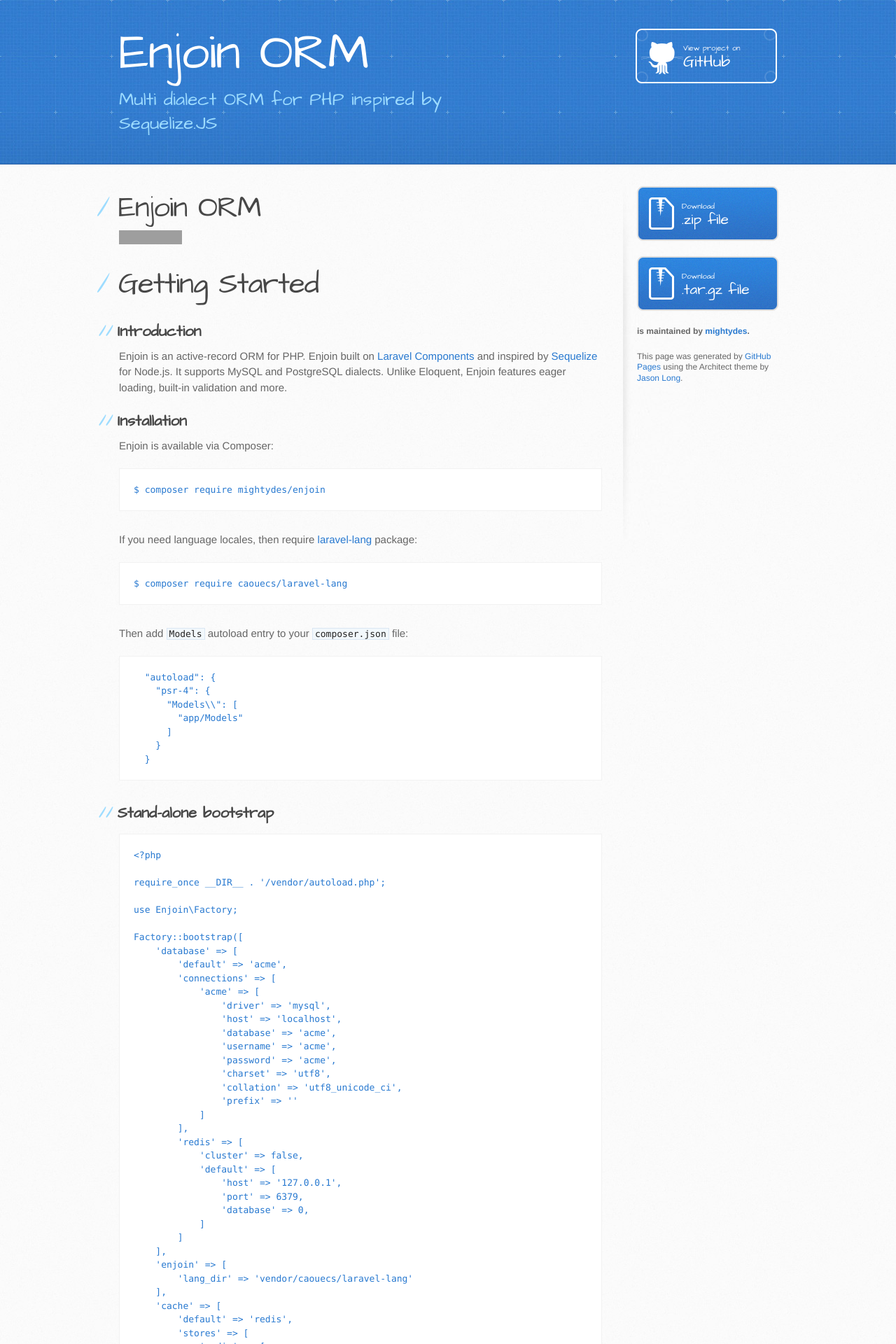
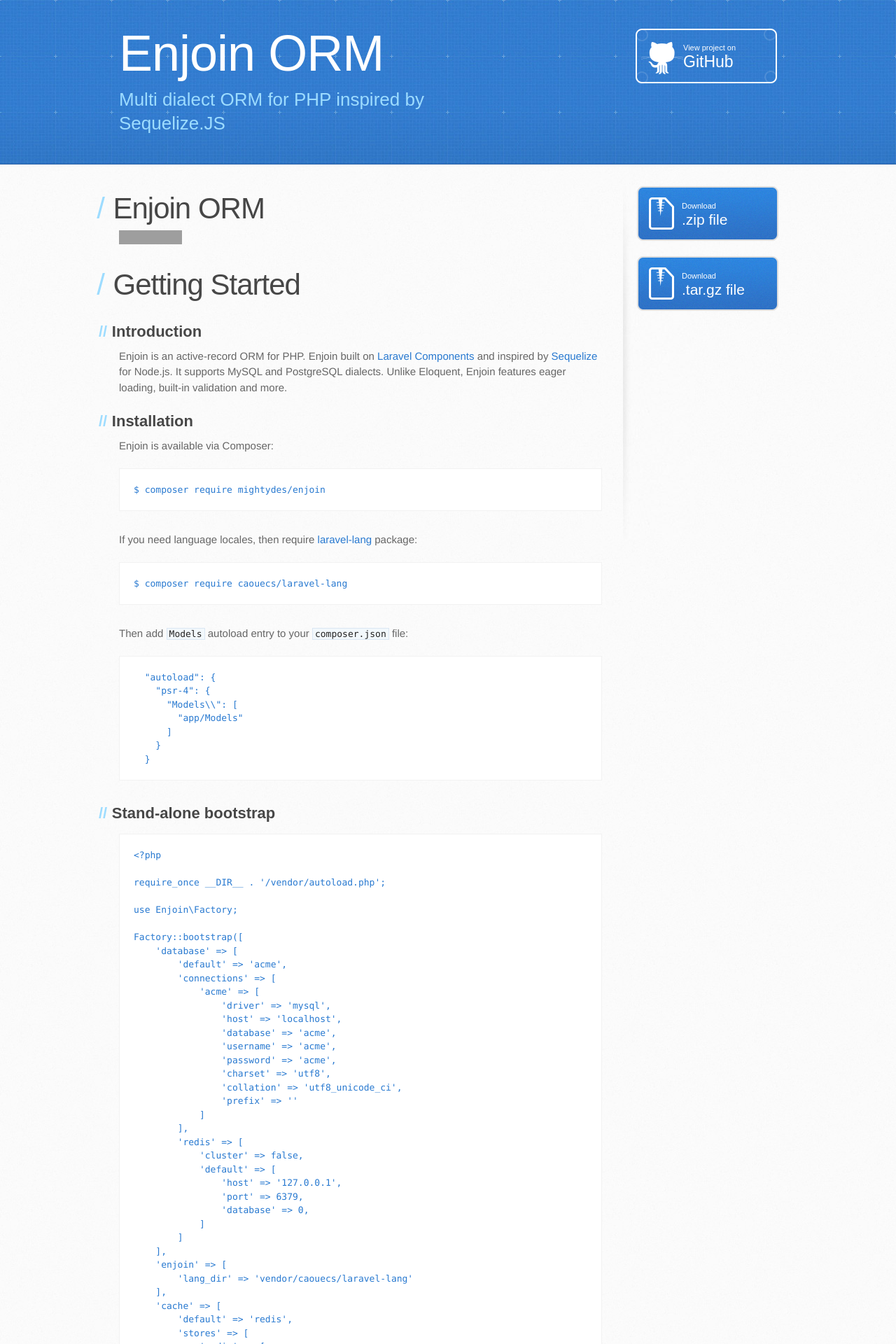
Before and after one commit to mightydes/enjoin, a Jekyll site: the page built from index.md, in a window 1280 px wide. Shown: the top 1920 px of the page at 70% size. Built offline with Jekyll 4.4.1, drawn with Linux system fonts in a browser that asks for light colours; Markdown is read by kramdown in place of the engine named in the settings; grey boxes are pictures that could not be loaded.

Commit message:
Better layout

```diff
--- a/_config.yml
+++ b/_config.yml
@@ -1,2 +1 @@
-markdown: redcarpet
-path: http://mightydes.github.io/enjoin
+ghPagesUrl: http://mightydes.github.io/enjoin
--- a/_layouts/index.html
+++ b/_layouts/index.html
@@ -4,10 +4,12 @@
     <meta charset='utf-8'>
     <meta http-equiv="X-UA-Compatible" content="chrome=1">
     <meta name="viewport" content="width=device-width, initial-scale=1, maximum-scale=1">
+
+    <link rel="shortcut icon" href="favicon.ico" type="image/x-icon">
     <link href='https://fonts.googleapis.com/css?family=Architects+Daughter' rel='stylesheet' type='text/css'>
-    <link rel="stylesheet" type="text/css" href="{{ site.path }}/stylesheets/stylesheet.css" media="screen">
-    <link rel="stylesheet" type="text/css" href="{{ site.path }}/stylesheets/github-light.css" media="screen">
-    <link rel="stylesheet" type="text/css" href="{{ site.path }}/stylesheets/print.css" media="print">
+    <link rel="stylesheet" type="text/css" href="stylesheets/stylesheet.css" media="screen">
+    <link rel="stylesheet" type="text/css" href="stylesheets/github-light.css" media="screen">
+    <link rel="stylesheet" type="text/css" href="stylesheets/print.css" media="print">
 
     <!--[if lt IE 9]>
     <script src="//html5shiv.googlecode.com/svn/trunk/html5.js"></script>
@@ -40,10 +42,6 @@
                 <small>Download</small>
                 .tar.gz file
             </a>
-
-            <p class="repo-owner"><a href="https://github.com/mightydes/enjoin"></a> is maintained by <a href="https://github.com/mightydes">mightydes</a>.</p>
-
-            <p>This page was generated by <a href="https://pages.github.com">GitHub Pages</a> using the Architect theme by <a href="https://twitter.com/jasonlong">Jason Long</a>.</p>
         </aside>
     </div>
 </div>
--- a/stylesheets/stylesheet.css
+++ b/stylesheets/stylesheet.css
@@ -443,6 +443,7 @@ p {
 a {
     color: #2879d0;
 }
+
 a:hover {
     color: #2268b2;
 }
@@ -450,7 +451,7 @@ a:hover {
 header {
     padding-top: 40px;
     padding-bottom: 40px;
-  font-family: 'Architects Daughter', 'Helvetica Neue', Helvetica, Arial, serif;
+    font-family: 'PT Sans', sans-serif;
     background: #2e7bcf url(../images/header-bg.jpg) 0 0 repeat-x;
     border-bottom: solid 1px #275da1;
 }
@@ -521,21 +522,24 @@ a.button {
     height: 58px;
     padding-top: 22px;
     padding-left: 68px;
-  font-family: 'Architects Daughter', 'Helvetica Neue', Helvetica, Arial, serif;
+    font-family: 'PT Sans', sans-serif;
     font-size: 23px;
     line-height: 1.2;
     color: #fff;
 }
+
 a.button small {
     display: block;
     font-size: 11px;
 }
+
 header a.button {
     position: absolute;
     top: 0;
     right: 0;
     background: transparent url(../images/github-button.png) 0 0 no-repeat;
 }
+
 aside a.button {
     display: block;
     width: 138px;
@@ -565,6 +569,7 @@ pre {
     background: #fff;
     border: solid 1px #f2f2f2;
 }
+
 pre code {
     padding: 0;
     color: #2879d0;
@@ -575,7 +580,6 @@ pre code {
 ul, ol, dl {
     margin-bottom: 20px;
 }
-
 
 /* COMMON STYLES */
 
@@ -608,13 +612,12 @@ form {
 
 }
 
-
 /* GENERAL ELEMENT TYPE STYLES */
 
 #main-content h1 {
     margin-top: 0;
     margin-bottom: 0;
-  font-family: 'Architects Daughter', 'Helvetica Neue', Helvetica, Arial, serif;
+    font-family: 'PT Sans', sans-serif;
     font-size: 2.8em;
     font-weight: normal;
     color: #474747;
@@ -631,12 +634,13 @@ form {
 
 #main-content h2 {
     margin-bottom: 8px;
-  font-family: 'Architects Daughter', 'Helvetica Neue', Helvetica, Arial, serif;
+    font-family: 'PT Sans', sans-serif;
     font-size: 22px;
     font-weight: bold;
     color: #474747;
     text-indent: 4px;
 }
+
 #main-content h2:before {
     padding-right: 0.3em;
     margin-left: -1.5em;
@@ -647,7 +651,7 @@ form {
 #main-content h3 {
     margin-top: 24px;
     margin-bottom: 8px;
-  font-family: 'Architects Daughter', 'Helvetica Neue', Helvetica, Arial, serif;
+    font-family: 'PT Sans', sans-serif;
     font-size: 18px;
     font-weight: bold;
     color: #474747;
@@ -663,7 +667,7 @@ form {
 
 #main-content h4 {
     margin-bottom: 8px;
-  font-family: 'Architects Daughter', 'Helvetica Neue', Helvetica, Arial, serif;
+    font-family: 'PT Sans', sans-serif;
     font-size: 15px;
     font-weight: bold;
     color: #474747;
@@ -679,11 +683,12 @@ h4:before {
 
 #main-content h5 {
     margin-bottom: 8px;
-  font-family: 'Architects Daughter', 'Helvetica Neue', Helvetica, Arial, serif;
+    font-family: 'PT Sans', sans-serif;
     font-size: 14px;
     color: #474747;
     text-indent: 3px;
 }
+
 h5:before {
     padding-right: 0.3em;
     margin-left: -3.2em;
@@ -693,11 +698,12 @@ h5:before {
 
 #main-content h6 {
     margin-bottom: 8px;
-  font-family: 'Architects Daughter', 'Helvetica Neue', Helvetica, Arial, serif;
+    font-family: 'PT Sans', sans-serif;
     font-size: .8em;
     color: #474747;
     text-indent: 3px;
 }
+
 h6:before {
     padding-right: 0.3em;
     margin-left: -3.7em;
@@ -753,6 +759,7 @@ footer {
 footer a {
     color: #666;
 }
+
 footer a:hover {
     color: #444;
 }
@@ -766,33 +773,47 @@ footer a:hover {
     content: '.';
 }
 
-.clearfix {display: inline-block;}
-* html .clearfix {height: 1%;}
-.clearfix {display: block;}
+.clearfix {
+    display: inline-block;
+}
+
+* html .clearfix {
+    height: 1%;
+}
+
+.clearfix {
+    display: block;
+}
 
 /* #Media Queries
 ================================================== */
 
 /* Smaller than standard 960 (devices and browsers) */
-@media only screen and (max-width: 959px) { }
+@media only screen and (max-width: 959px) {
+}
 
 /* Tablet Portrait size to standard 960 (devices and browsers) */
 @media only screen and (min-width: 768px) and (max-width: 959px) {
     .inner {
         width: 740px;
     }
+
     header h1, header h2 {
         width: 340px;
     }
+
     header h1 {
         font-size: 60px;
     }
+
     header h2 {
         font-size: 30px;
     }
+
     #main-content {
         width: 490px;
     }
+
     #main-content h1:before,
     #main-content h2:before,
     #main-content h3:before,
@@ -810,21 +831,27 @@ footer a:hover {
     .inner {
         width: 93%;
     }
+
     header {
         padding: 20px 0;
     }
+
     header .inner {
         position: relative;
     }
+
     header h1, header h2 {
         width: 100%;
     }
+
     header h1 {
         font-size: 48px;
     }
+
     header h2 {
         font-size: 24px;
     }
+
     header a.button {
         position: relative;
         display: inline-block;
@@ -842,15 +869,18 @@ footer a:hover {
         -moz-border-radius: 5px;
         -webkit-border-radius: 5px;
     }
+
     header a.button small {
         display: inline;
         font-size: 13px;
     }
+
     #main-content,
     aside#sidebar {
         float: none;
         width: 100% ! important;
     }
+
     aside#sidebar {
         min-height: 0;
         padding: 20px 0;
@@ -858,9 +888,11 @@ footer a:hover {
         background-image: none;
         border-top: solid 1px #ddd;
     }
+
     aside#sidebar a.button {
         display: none;
     }
+
     #main-content h1:before,
     #main-content h2:before,
     #main-content h3:before,
@@ -874,7 +906,9 @@ footer a:hover {
 }
 
 /* Mobile Landscape Size to Tablet Portrait (devices and browsers) */
-@media only screen and (min-width: 480px) and (max-width: 767px) { }
+@media only screen and (min-width: 480px) and (max-width: 767px) {
+}
 
 /* Mobile Portrait Size to Mobile Landscape Size (devices and browsers) */
-@media only screen and (max-width: 479px) { }
+@media only screen and (max-width: 479px) {
+}
```
Also changed, not shown: favicon.ico (added), 1 other file. Lines whose indentation alone changed are shown as unchanged.
